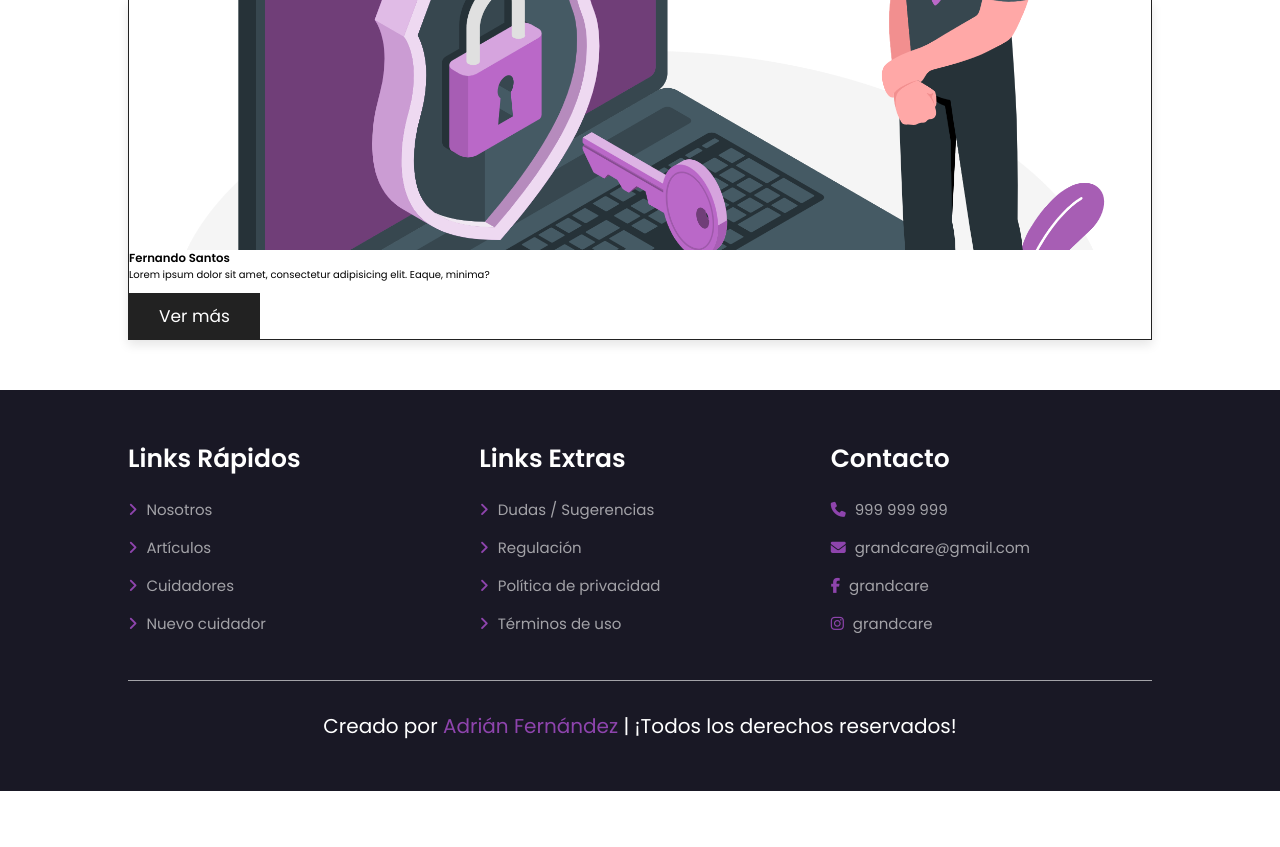
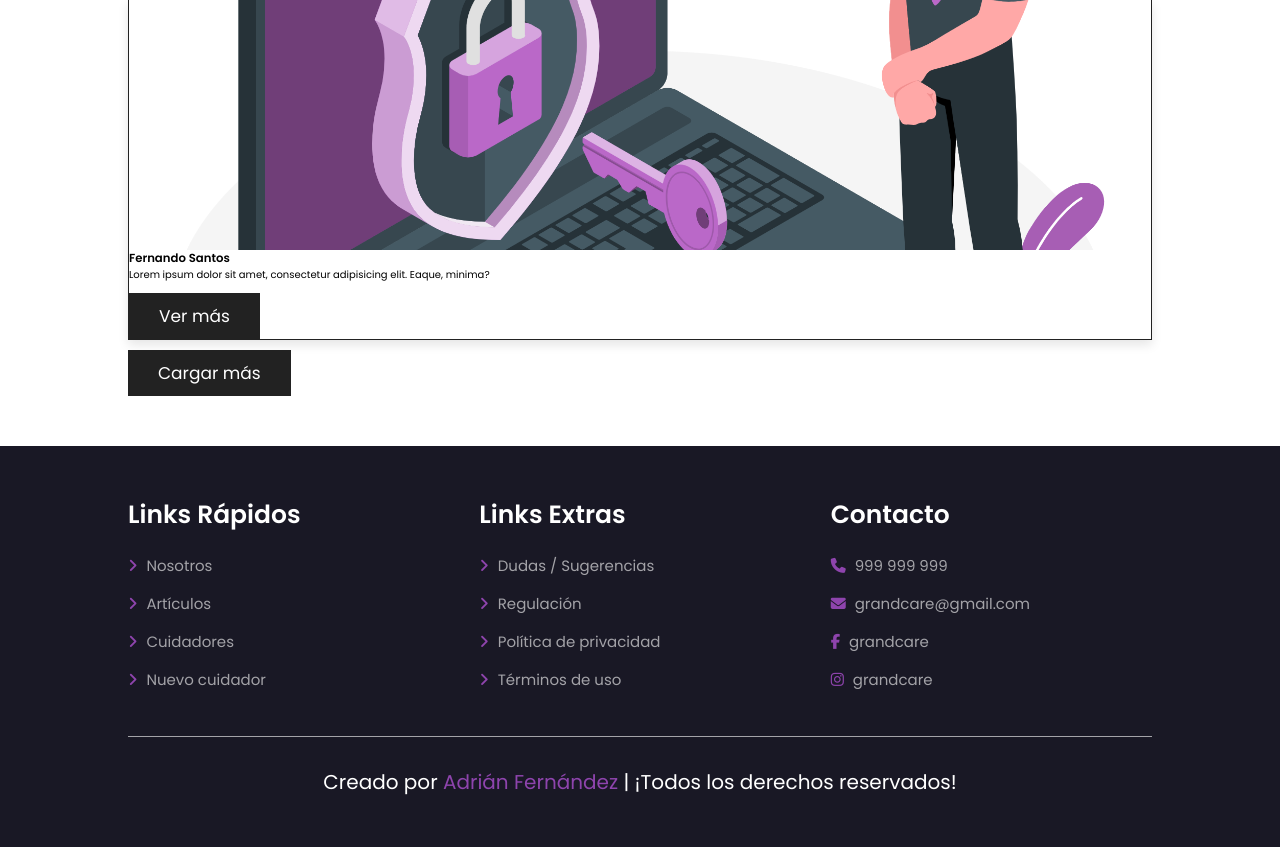
Before and after one commit to adriferro/caurhealth., a PHP site: page /templates/helpers.php in a window 1280 px wide. Shown: the part 4620-5467 px from the top of the page. Before the commit the page ends 5411 px from the top, so only its background shows below. Run offline with PHP 8.4, Linux system fonts and the light colour scheme.

Commit message:
Agregamos boton 'cargar mas'

```diff
--- a/templates/helpers.php
+++ b/templates/helpers.php
@@ -165,6 +165,10 @@
                 </div>
             </div>
         </div>
+
+        <div class="load-more">
+            <span class="btn">Cargar más</span>
+        </div>
     </section>
 
 
```
